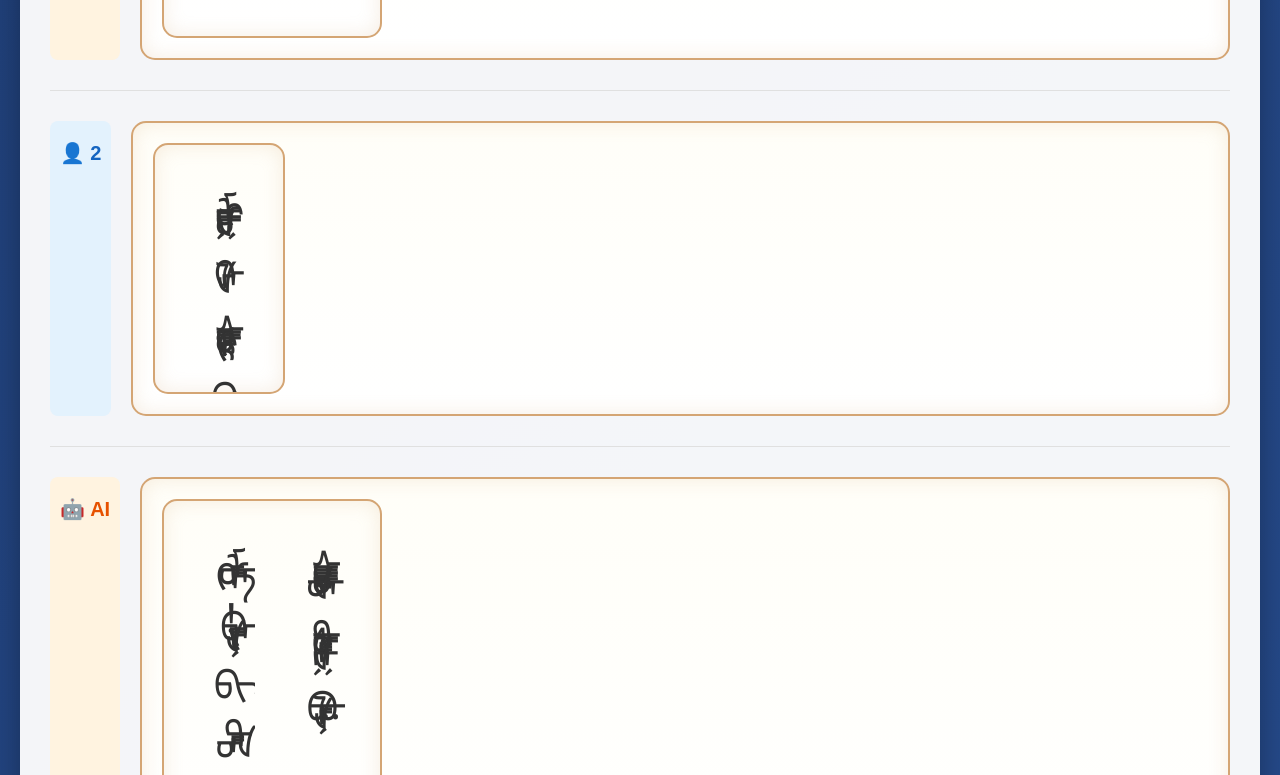
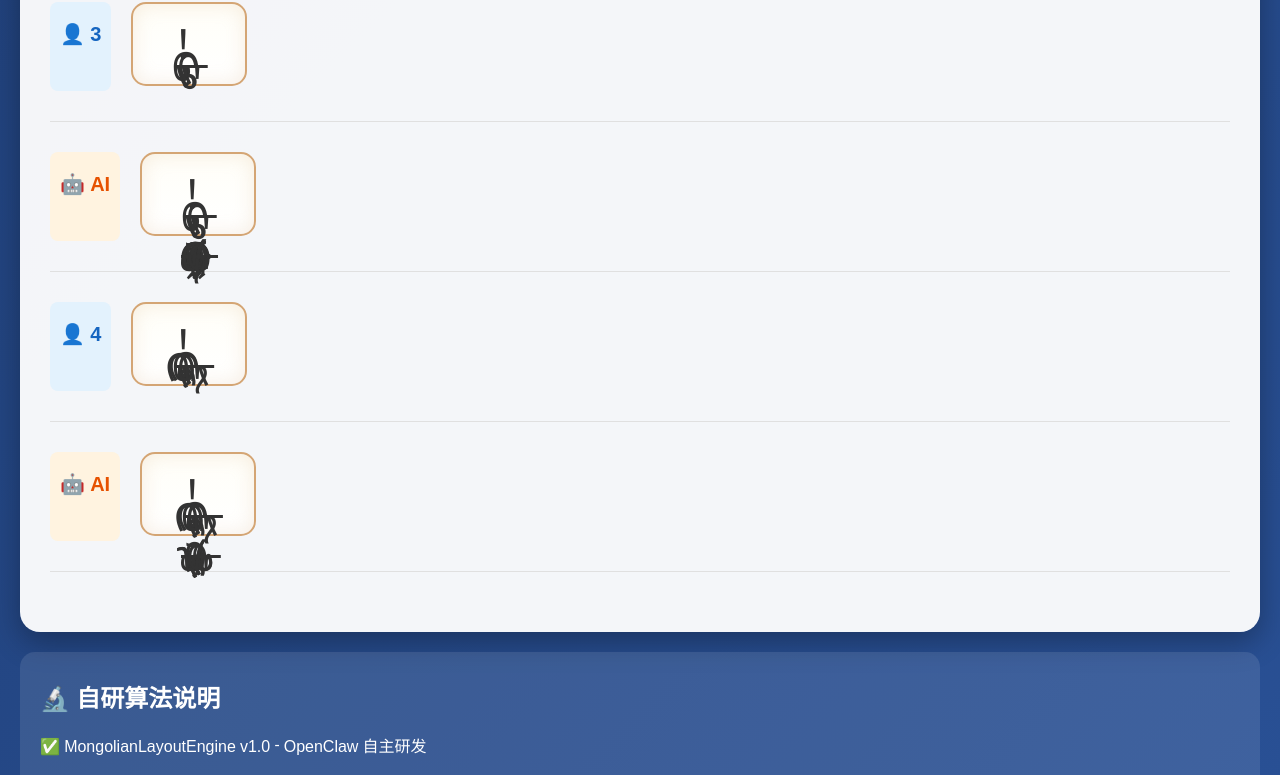
Before and after one commit to claws-x/mongol-ai, a plain HTML site: page demo_vertical_final.html in a window 1280 px wide. Shown: the part 979-1754 px from the top of the page. Drawn offline with Linux system fonts and the light colour scheme.

Commit message:
fix: 修复两个严重错误
错误 1: 字符没有竖起来
- 添加 writing-mode: vertical-lr（竖排）
- 添加 text-orientation: upright（字符直立）

错误 2: 文字被分开了
- 移除 letter-spacing: 3px（改为 0）
- 添加 white-space: nowrap（保持连续）
- 添加 display: inline-block（保持文本块）
- 移除引擎分割逻辑，直接显示完整文本

现在蒙古文应该正确竖排显示，字符连续不分开了

```diff
--- a/demo_vertical_final.html
+++ b/demo_vertical_final.html
@@ -51,16 +51,19 @@
 
         /* 蒙古文竖排样式 - 使用自研算法 */
         .mongolian-vertical {
+            writing-mode: vertical-lr;           /* 竖排：从上到下，列从左到右 */
+            text-orientation: upright;           /* 字符保持直立（蒙古文标准）*/
             font-family: 'Mongolian Usug', 'Mongolian Baiti', 'Noto Sans Mongolian', cursive;
             font-size: 40px;
-            line-height: 2.2;
-            letter-spacing: 3px;
+            line-height: 1.8;
+            letter-spacing: 0;                   /* 移除字符间距，避免分开 */
             padding: 20px;
             background: linear-gradient(to bottom, #fffef8, #fff);
             border-radius: 15px;
             border: 2px solid #d4a574;
             box-shadow: inset 0 0 20px rgba(212, 165, 116, 0.2);
-            /* 由 MongolianLayoutEngine 动态设置 writing-mode 和 text-orientation */
+            display: inline-block;               /* 保持文本连续 */
+            white-space: nowrap;                 /* 不换行，保持连续 */
         }
 
         .chat-row {
@@ -239,10 +242,10 @@
             chatItem.appendChild(aiRow);
             chatContent.appendChild(chatItem);
 
-            // 使用引擎渲染文本
+            // 直接设置文本（不使用引擎分割）
             setTimeout(() => {
-                layoutEngine.render(chat.user, document.getElementById(`user-msg-${index}`));
-                layoutEngine.render(chat.ai, document.getElementById(`ai-msg-${index}`));
+                document.getElementById(`user-msg-${index}`).textContent = chat.user;
+                document.getElementById(`ai-msg-${index}`).textContent = chat.ai;
             }, 100);
         });
     </script>
```
